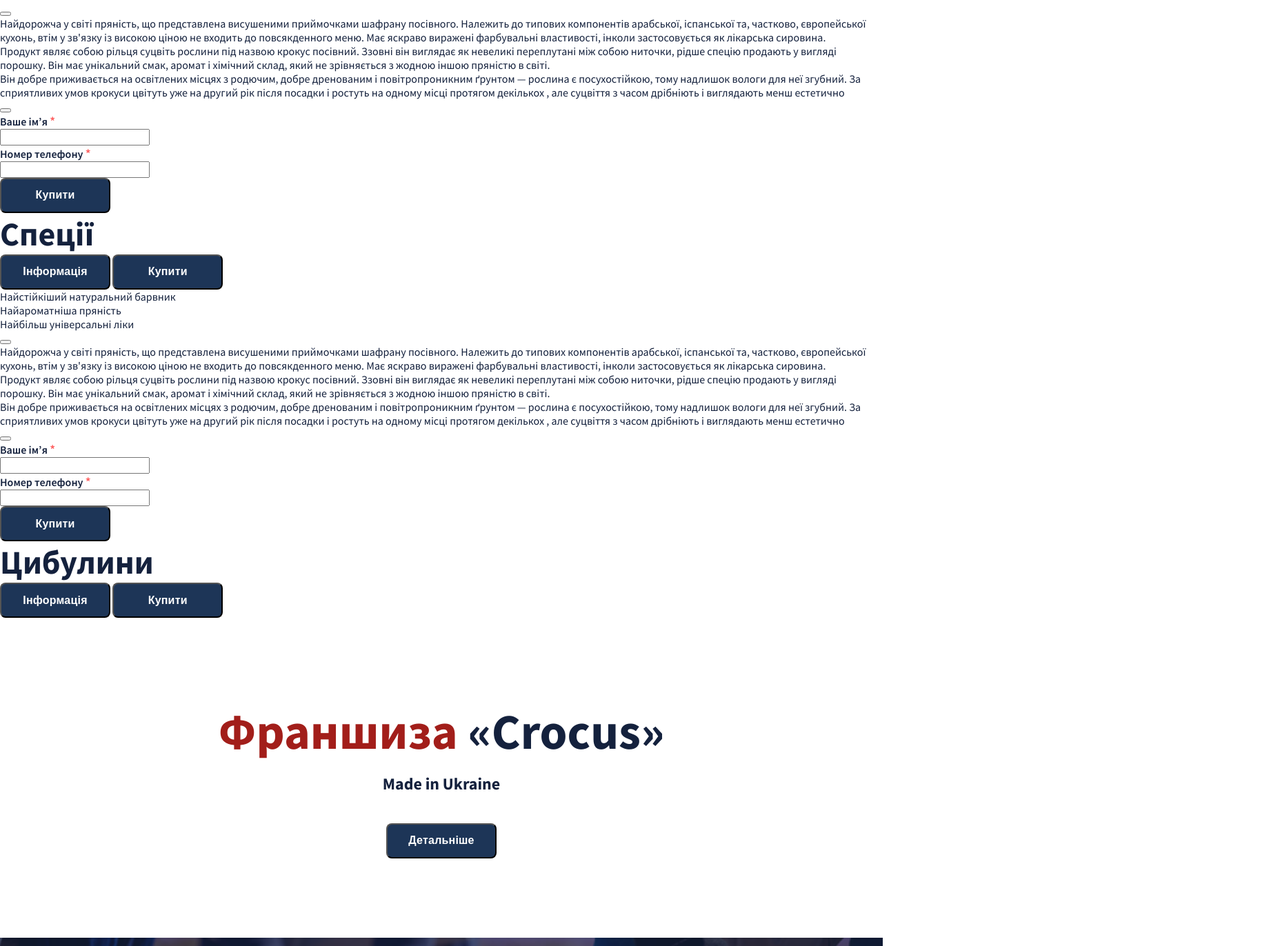
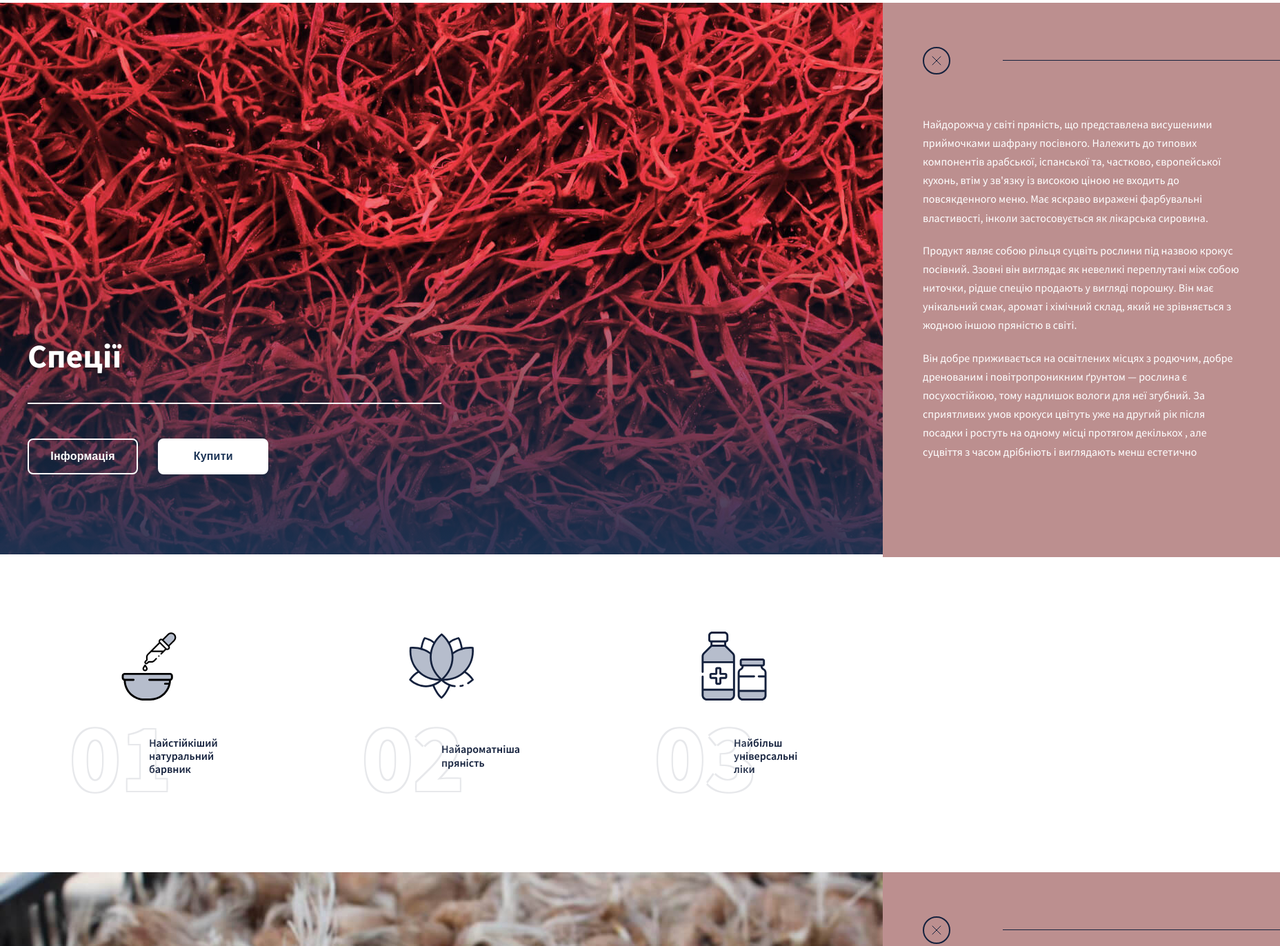
Before and after one commit to v-lavs/crcs, a website: page index.html in a window 1280 px wide. Shown: the part 1964-3336 px from the top of the page at 69% size, 1856 px wide, since content can reach past the window. Drawn offline with Linux system fonts and the light colour scheme.

Commit message:
added section-advantages

```diff
--- a/index.html
+++ b/index.html
@@ -124,11 +124,107 @@
             </div>
         </section>
 
-        <section class="section section-buy">
-            <div class="section__bg" style="background-image: url(assets/img/spice.jpg);"></div>
+        <section class="section section-buy" style="background-image: url(assets/img/spice.jpg);">
+            <div class="container">
+                <div class="section__content">
+                    <h2 class="title">Спеції</h2>
+                    <div class="block-btn">
+                        <button id="openText" class="btn btn_main btn_border">Інформація</button>
+                        <button id="openForm" class="btn btn_main btn_light">Купити</button>
+                    </div>
+                </div>
+            </div>
             <div class="info">
                 <div class="info__header">
-                    <button class="btn btn_close" aria-label="Закрити"></button>
+                    <button class="btn-close btn-close_round" aria-label="Закрити"></button>
+                </div>
+                <div class="info__body dynamic-content">
+                    <p>
+                        Найдорожча у світі пряність, що представлена висушеними приймочками шафрану посівного. Належить
+                        до типових компонентів арабської, іспанської та, частково, європейської кухонь, втім у зв'язку
+                        із високою ціною не входить до повсякденного меню. Має яскраво виражені фарбувальні властивості,
+                        інколи застосовується як лікарська сировина.
+                    </p>
+                    <p>
+                        Продукт являє собою рільця суцвіть рослини під назвою крокус посівний. Ззовні він виглядає як
+                        невеликі переплутані між собою ниточки, рідше спецію продають у вигляді порошку. Він має
+                        унікальний смак, аромат і хімічний склад, який не зрівняється з жодною іншою пряністю в світі.
+                    </p>
+                    <p>
+                        Він добре приживається на освітлених місцях з родючим, добре дренованим і повітропроникним
+                        ґрунтом — рослина є посухостійкою, тому надлишок вологи для неї згубний. За сприятливих умов
+                        крокуси цвітуть уже на другий рік після посадки і ростуть на одному місці протягом декількох
+                        , але суцвіття з часом дрібніють і виглядають менш естетично
+                    </p>
+                </div>
+            </div>
+            <!--<div class="info">-->
+            <!--<div class="info__header">-->
+            <!--<button class="btn-close btn-close_round" aria-label="Закрити"></button>-->
+            <!--</div>-->
+            <!--<div class="info__body">-->
+            <!--<form action="#" class="form">-->
+            <!--<label class="label">Ваше ім’я <span class="star"> *</span>-->
+            <!--<input type="text" class="input" required>-->
+            <!--</label>-->
+            <!--<label class="label">Номер телефону <span class="star"> *</span>-->
+            <!--<input type="text" class="input" required>-->
+            <!--</label>-->
+            <!--<div class="form__footer">-->
+            <!--<button type="submit" class="btn btn_main">Купити</button>-->
+            <!--</div>-->
+            <!--</form>-->
+            <!--</div>-->
+            <!--</div>-->
+        </section>
+
+        <section class="section section-advantages">
+            <div class="container">
+                <ul class="advantages__list">
+                    <li class="advantages__item">
+                        <div class="wrap-thumb" style="background-image: url(assets/img/svg/drops.svg);"></div>
+                        <div class="advantages__content">
+                            <div class="advantages__counter-number">01</div>
+                            <p class="advantages__text">
+                                Найстійкіший натуральний барвник
+                            </p>
+                        </div>
+                    </li>
+                    <li class="advantages__item">
+                        <div class="wrap-thumb" style="background-image: url(assets/img/svg/flower.svg);"></div>
+                        <div class="advantages__content">
+                            <div class="advantages__counter-number">02</div>
+                            <p class="advantages__text">
+                                Найароматніша пряність
+                            </p>
+                        </div>
+                    </li>
+                    <li class="advantages__item">
+                        <div class="wrap-thumb" style="background-image: url(assets/img/svg/syrup.svg);"></div>
+                        <div class="advantages__content">
+                            <div class="advantages__counter-number">03</div>
+                            <p class="advantages__text">
+                                Найбільш універсальні ліки
+                            </p>
+                        </div>
+                    </li>
+                </ul>
+            </div>
+        </section>
+
+        <section class="section section-buy" style="background-image: url(assets/img/bulbs.jpg);">
+            <div class="container">
+                <div class="section__content">
+                    <h2 class="title">Цибулини</h2>
+                    <div class="block-btn">
+                        <button class="open-info btn btn_main btn_border">Інформація</button>
+                        <button class="open-info btn btn_main btn_light">Купити</button>
+                    </div>
+                </div>
+            </div>
+            <div class="info">
+                <div class="info__header">
+                    <button class="btn-close btn-close_round" aria-label="Закрити"></button>
                 </div>
                 <div class="info__body dynamic-content">
                     <p>
@@ -152,101 +248,23 @@
             </div>
             <div class="info">
                 <div class="info__header">
-                    <button class="btn btn_close" aria-label="Закрити"></button>
+                    <button class="btn-close btn-close_round" aria-label="Закрити"></button>
                 </div>
                 <div class="info__body">
                     <form action="#" class="form">
-                        <label  class="label">Ваше ім’я <span class="star"> *</span>
-                            <input type="text"  class="input" required>
+                        <label class="label">Ваше ім’я <span class="star"> *</span>
+                            <input type="text" class="input" required>
                         </label>
                         <label class="label">Номер телефону <span class="star"> *</span>
                             <input type="text" class="input" required>
                         </label>
-                        <button class="btn btn_main">Купити</button>
+                        <div class="form__footer">
+                            <button type="submit" class="btn btn_main">Купити</button>
+                        </div>
                     </form>
                 </div>
             </div>
-            <div class="section__content">
-                <h2 class="title">Спеції</h2>
-                <div class="block-btn">
-                    <button class="btn btn_main">Інформація</button>
-                    <button class="btn btn_main">Купити</button>
-                </div>
-            </div>
-        </section>
 
-        <section class="section section-advantages">
-            <ul class="advantages__list">
-                <li class="advantages__item">
-                    <div class="wrap-thumb" style="background-image: url(assets/img/svg/drops.svg);"></div>
-                    <p class="advantages__text">
-                        Найстійкіший натуральний барвник
-                    </p>
-                </li>
-                <li class="advantages__item">
-                    <div class="wrap-thumb" style="background-image: url(assets/img/svg/flower.svg);"></div>
-                    <p class="advantages__text">
-                        Найароматніша пряність
-                    </p>
-                </li>
-                <li class="advantages__item">
-                    <div class="wrap-thumb" style="background-image: url(assets/img/svg/syrup.svg);"></div>
-                    <p class="advantages__text">
-                        Найбільш універсальні ліки
-                    </p>
-                </li>
-            </ul>
-        </section>
-
-        <section class="section section-buy">
-            <div class="section__bg" style="background-image: url(assets/img/bulbs.jpg);"></div>
-            <div class="info">
-                <div class="info__header">
-                    <button class="btn btn_close" aria-label="Закрити"></button>
-                </div>
-                <div class="info__body dynamic-content">
-                    <p>
-                        Найдорожча у світі пряність, що представлена висушеними приймочками шафрану посівного. Належить
-                        до типових компонентів арабської, іспанської та, частково, європейської кухонь, втім у зв'язку
-                        із високою ціною не входить до повсякденного меню. Має яскраво виражені фарбувальні властивості,
-                        інколи застосовується як лікарська сировина.
-                    </p>
-                    <p>
-                        Продукт являє собою рільця суцвіть рослини під назвою крокус посівний. Ззовні він виглядає як
-                        невеликі переплутані між собою ниточки, рідше спецію продають у вигляді порошку. Він має
-                        унікальний смак, аромат і хімічний склад, який не зрівняється з жодною іншою пряністю в світі.
-                    </p>
-                    <p>
-                        Він добре приживається на освітлених місцях з родючим, добре дренованим і повітропроникним
-                        ґрунтом — рослина є посухостійкою, тому надлишок вологи для неї згубний. За сприятливих умов
-                        крокуси цвітуть уже на другий рік після посадки і ростуть на одному місці протягом декількох
-                        , але суцвіття з часом дрібніють і виглядають менш естетично
-                    </p>
-                </div>
-            </div>
-            <div class="info">
-                <div class="info__header">
-                    <button class="btn btn_close" aria-label="Закрити"></button>
-                </div>
-                <div class="info__body">
-                    <form action="#" class="form">
-                        <label  class="label">Ваше ім’я <span class="star"> *</span>
-                            <input type="text"  class="input" required>
-                        </label>
-                        <label class="label">Номер телефону <span class="star"> *</span>
-                            <input type="text" class="input" required>
-                        </label>
-                        <button type="submit" class="btn btn_main">Купити</button>
-                    </form>
-                </div>
-            </div>
-            <div class="section__content">
-                <h2 class="title">Цибулини</h2>
-                <div class="block-btn">
-                    <button class="btn btn_main">Інформація</button>
-                    <button class="btn btn_main">Купити</button>
-                </div>
-            </div>
         </section>
 
         <section class="section-franszyza">
@@ -346,7 +364,8 @@
                 <li class="social-list__item">
                     <a href="#" class="social-list__link"><span class="hide">facebook</span>
                         <svg width="24" height="24" viewBox="0 0 24 24" fill="none" xmlns="http://www.w3.org/2000/svg">
-                            <path d="M18 2H15C13.6739 2 12.4021 2.52678 11.4645 3.46447C10.5268 4.40215 10 5.67392 10 7V10H7V14H10V22H14V14H17L18 10H14V7C14 6.73478 14.1054 6.48043 14.2929 6.29289C14.4804 6.10536 14.7348 6 15 6H18V2Z" fill="white"/>
+                            <path d="M18 2H15C13.6739 2 12.4021 2.52678 11.4645 3.46447C10.5268 4.40215 10 5.67392 10 7V10H7V14H10V22H14V14H17L18 10H14V7C14 6.73478 14.1054 6.48043 14.2929 6.29289C14.4804 6.10536 14.7348 6 15 6H18V2Z"
+                                  fill="white"/>
                         </svg>
 
                     </a>
@@ -355,10 +374,14 @@
                 <li class="social-list__item">
                     <a href="#" class="social-list__link"><span class="hide">instagram</span>
                         <svg width="24" height="24" viewBox="0 0 24 24" fill="none" xmlns="http://www.w3.org/2000/svg">
-                            <path d="M17 2H7C4.23858 2 2 4.23858 2 7V17C2 19.7614 4.23858 22 7 22H17C19.7614 22 22 19.7614 22 17V7C22 4.23858 19.7614 2 17 2Z" stroke="white" stroke-width="2" stroke-linecap="round" stroke-linejoin="round"/>
-                            <path d="M16.0001 11.3698C16.1235 12.2021 15.9813 13.052 15.5938 13.7988C15.2063 14.5456 14.5932 15.1512 13.8417 15.5295C13.0902 15.9077 12.2385 16.0394 11.4079 15.9057C10.5772 15.7721 9.80983 15.3799 9.21491 14.785C8.61999 14.1901 8.22781 13.4227 8.09414 12.592C7.96048 11.7614 8.09214 10.9097 8.4704 10.1582C8.84866 9.40667 9.45426 8.79355 10.2011 8.40605C10.9479 8.01856 11.7978 7.8764 12.6301 7.99981C13.479 8.1257 14.2649 8.52128 14.8718 9.12812C15.4786 9.73496 15.8742 10.5209 16.0001 11.3698Z" stroke="white" stroke-width="2" stroke-linecap="round" stroke-linejoin="round"/>
-                            <path d="M17.5 6.5H17.5089" stroke="white" stroke-width="2" stroke-linecap="round" stroke-linejoin="round"/>
-                        </svg>                    </a>
+                            <path d="M17 2H7C4.23858 2 2 4.23858 2 7V17C2 19.7614 4.23858 22 7 22H17C19.7614 22 22 19.7614 22 17V7C22 4.23858 19.7614 2 17 2Z"
+                                  stroke="white" stroke-width="2" stroke-linecap="round" stroke-linejoin="round"/>
+                            <path d="M16.0001 11.3698C16.1235 12.2021 15.9813 13.052 15.5938 13.7988C15.2063 14.5456 14.5932 15.1512 13.8417 15.5295C13.0902 15.9077 12.2385 16.0394 11.4079 15.9057C10.5772 15.7721 9.80983 15.3799 9.21491 14.785C8.61999 14.1901 8.22781 13.4227 8.09414 12.592C7.96048 11.7614 8.09214 10.9097 8.4704 10.1582C8.84866 9.40667 9.45426 8.79355 10.2011 8.40605C10.9479 8.01856 11.7978 7.8764 12.6301 7.99981C13.479 8.1257 14.2649 8.52128 14.8718 9.12812C15.4786 9.73496 15.8742 10.5209 16.0001 11.3698Z"
+                                  stroke="white" stroke-width="2" stroke-linecap="round" stroke-linejoin="round"/>
+                            <path d="M17.5 6.5H17.5089" stroke="white" stroke-width="2" stroke-linecap="round"
+                                  stroke-linejoin="round"/>
+                        </svg>
+                    </a>
                 </li>
             </ul>
         </div>
@@ -370,14 +393,17 @@
         <h3 class="modal__heading">Замовити дзвінок</h3>
     </div>
     <div class="modal__body">
-        <form action="#" class="form">
-            <label  class="label">Ваше ім’я <span class="star"> *</span>
-                <input type="text"  class="input" required placeholder="Введіть своє ім’я">
+        <form action="/" class="form">
+            <label class="label">Ваше ім’я <span class="star"> *</span>
+                <input type="text" class="input" required placeholder="Введіть своє ім’я">
             </label>
             <label class="label">Номер телефону <span class="star"> *</span>
                 <input type="text" class="input" required placeholder="Введіть свій номер телефону">
             </label>
-            <button type="submit" class="btn btn_main">Чекаю дзвінка</button>
+
+            <div class="form__footer">
+                <button type="submit" class="btn btn_main">Чекаю дзвінка</button>
+            </div>
         </form>
     </div>
 </div>
--- a/src/scss/base/_base.scss
+++ b/src/scss/base/_base.scss
@@ -32,3 +32,13 @@
   font-size: 24px;
   font-weight: 700;
 }
+
+
+.dynamic-content{
+  p{
+    font-size: 16px;
+    line-height: 1.7;
+    margin-bottom: 1.25em;
+  }
+
+}
--- a/src/scss/components/_button.scss
+++ b/src/scss/components/_button.scss
@@ -3,10 +3,11 @@
   cursor: pointer;
   text-align: center;
   transition: .35s;
-
+  border: 2px solid;
   &_main {
     background-color: #1D3557;
     border-radius: 8px;
+    border-color: #1D3557;
     color: $white;
     font-weight: 700;
     font-size: 16px;
@@ -19,6 +20,15 @@
     //&:focus {
     //  color: $red;
     //}
+  }
+  &_border{
+    background-color: transparent;
+    border-color: #FFFFFF;
+  }
+  &_light{
+    background-color: #fff;
+    border-color: $white;
+    color: #1D3557;
   }
   &_phone{
     width: 52px;
--- a/src/scss/components/_form.scss
+++ b/src/scss/components/_form.scss
@@ -1,15 +1,33 @@
 .form{
+  font-size: 16px;
   .label{
     font-weight: 600;
     font-size: 16px;
     color: #14213D;
     display: block;
+    margin-bottom: 38px;
+    &:last-child{
+      margin-bottom: 0;
+    }
+
   }
   .input{
     display: block;
+    margin-top: 10px;
+    width: 100%;
+    border: none;
+    border-bottom: 1px solid #CDCDCD;
+    line-height: 1.9;
+    padding: 5px 10px 5px 0;
+  }
+  ::placeholder{
+    color: #CDCDCD;
   }
   .star{
       color: #FE5F5F;
     font-size: 18px;
   }
+  &__footer{
+    text-align: center;
+  }
 }
--- /dev/null
+++ b/src/scss/layout/sections/section-advantages.scss
@@ -0,0 +1,54 @@
+.section-advantages {
+  padding: 112px 0;
+
+  .advantages__list {
+    max-width: 1088px;
+    width: 100%;
+    display: flex;
+    margin: 0 auto;
+    justify-content: space-between;
+
+  }
+
+  .advantages__item {
+    width: 22%;
+    flex-basis: 240px;
+  }
+
+  .wrap-thumb {
+    width: 100%;
+    height: 100px;
+    margin: 0 auto 25px;
+    background-repeat: no-repeat;
+    -webkit-background-size: auto;
+    background-size: auto;
+    background-position: center center;
+  }
+
+  .advantages__content {
+    position: relative;
+    display: flex;
+    align-items: center;
+    z-index: 2;
+  }
+
+  .advantages__text {
+    margin-left: -5px;
+    font-weight: 600;
+    line-height: 1.2;
+    padding: 0 5px;
+    //width: 50%;
+  }
+  .advantages__counter-number {
+    position: relative;
+    font-size: 140px;
+    font-weight: 700;
+    line-height: .8;
+    color: $white;
+    text-shadow: #14213D 2px 2px 0, #14213D -2px -2px 0, #14213D -2px 2px 0, #14213D 2px -2px 0;
+    opacity: .1;
+    z-index: 1;
+    width: 50%;
+    padding: 0 5px;
+  }
+}
--- /dev/null
+++ b/src/scss/layout/sections/section-buy.scss
@@ -0,0 +1,95 @@
+.section-buy {
+  display: flex;
+  position: relative;
+   min-height: 800px;
+   background-repeat: no-repeat;
+   background-position: 0 0;
+   -webkit-background-size: cover;
+   background-size: cover;
+   color: $white;
+   padding-bottom: 116px;
+   &:before{
+     position: absolute;
+     content: '';
+     display: block;
+     left: 0;
+     right: 0;
+     bottom: 0;
+     z-index: 1;
+     top: 0;
+     background-image: linear-gradient(180deg, rgba(29, 53, 87, 0) 43%, rgba(29, 53, 87, 0.9) 100%);
+ }
+  .container{
+      display: flex;
+      align-items: flex-end;
+      }
+  .section__content{
+    position: relative;
+    max-width: 600px;
+    width: 100%;
+    z-index: 2;
+  }
+  .btn{
+    margin-right: 26px;
+    &:last-child{
+      margin-right: 0;
+    }
+  }
+  .title{
+    text-shadow: 0 4px 4px rgba(0, 0, 0, 0.25);
+    display: block;
+    padding-bottom: 40px;
+    margin-bottom: 50px;
+    position: relative;
+    &:before{
+      position: absolute;
+      content: '';
+      display: block;
+      height: 2px;
+      background-color: #fff;
+      left: 0;
+      right: 0;
+      bottom: 0;
+      z-index: 1;
+    }
+  }
+  .info {
+    position: absolute;
+    right: 0;
+    transform: translateX(100%);
+    width: 45%;
+    padding: 48px 58px 119px 58px;
+    overflow: hidden;
+    background-color: rosybrown;
+    z-index: 2;
+    transition: .35s;
+    &__header {
+      padding-top: 35px;
+      position: relative;
+      margin-bottom: 80px;
+      &:before {
+        position: absolute;
+        content: '';
+        display: block;
+        right: -58px;
+        top: 35px;
+        width: calc(100% - 58px);
+        height: 1px;
+        background-color: #14213D;
+      }
+    }
+    .btn-close{
+      top: 16px;
+    }
+    .dynamic-content{
+      max-width: 465px;
+      width: 100%;
+    }
+    .form{
+      .label{
+        width: 100%;
+        max-width: 515px;
+      }
+    }
+  }
+}
--- a/src/scss/main.scss
+++ b/src/scss/main.scss
@@ -14,6 +14,8 @@
 @import 'layout/sections/section-about';
 @import 'layout/sections/section-franszyza';
 @import 'layout/sections/section-partners';
+@import 'layout/sections/section-buy';
+@import 'layout/sections/section-advantages';
 
 @import 'layout/grid';
 @import 'layout/layout';
```
Also changed, not shown: src/scss/components/_modal.scss (+9 -4 lines), dist/main.css.
